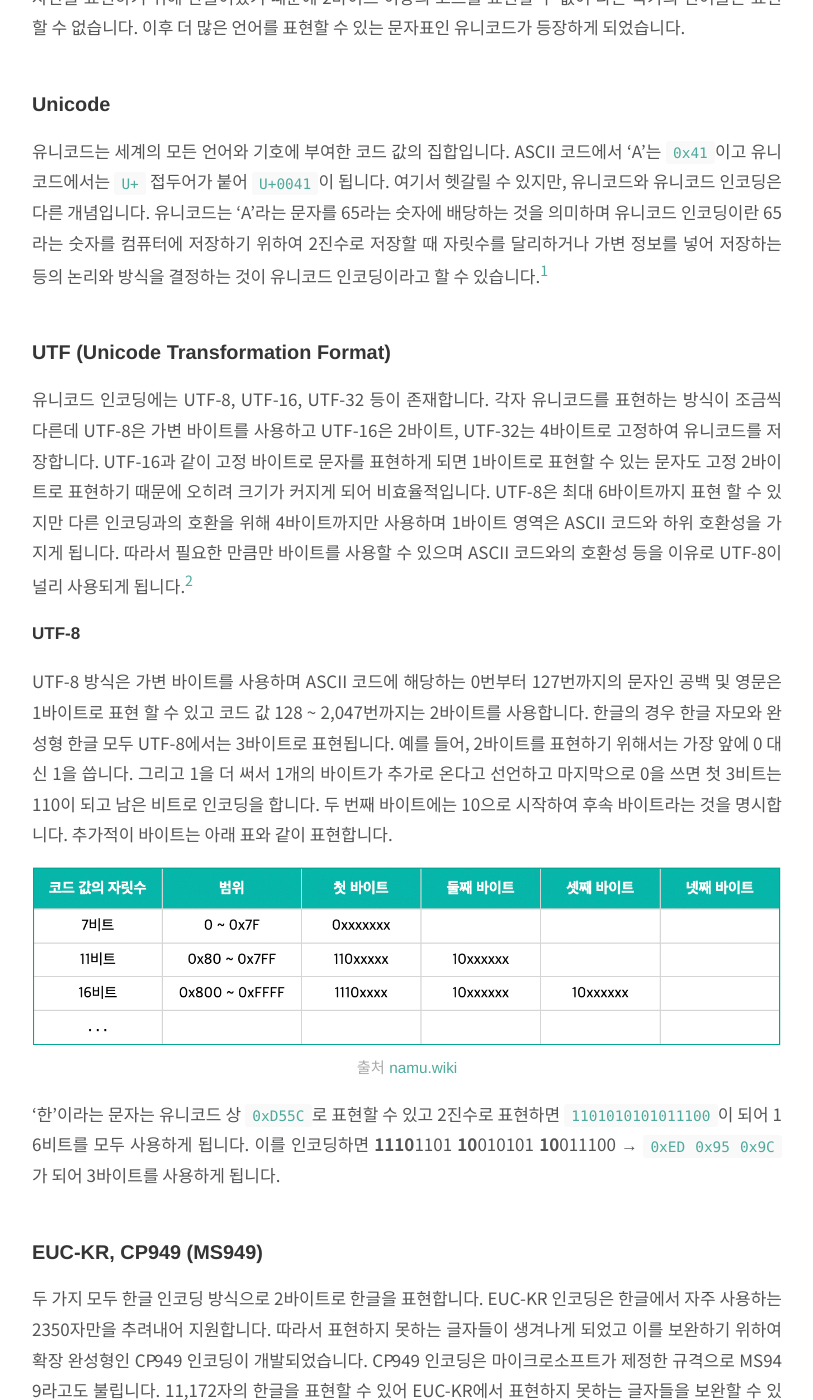
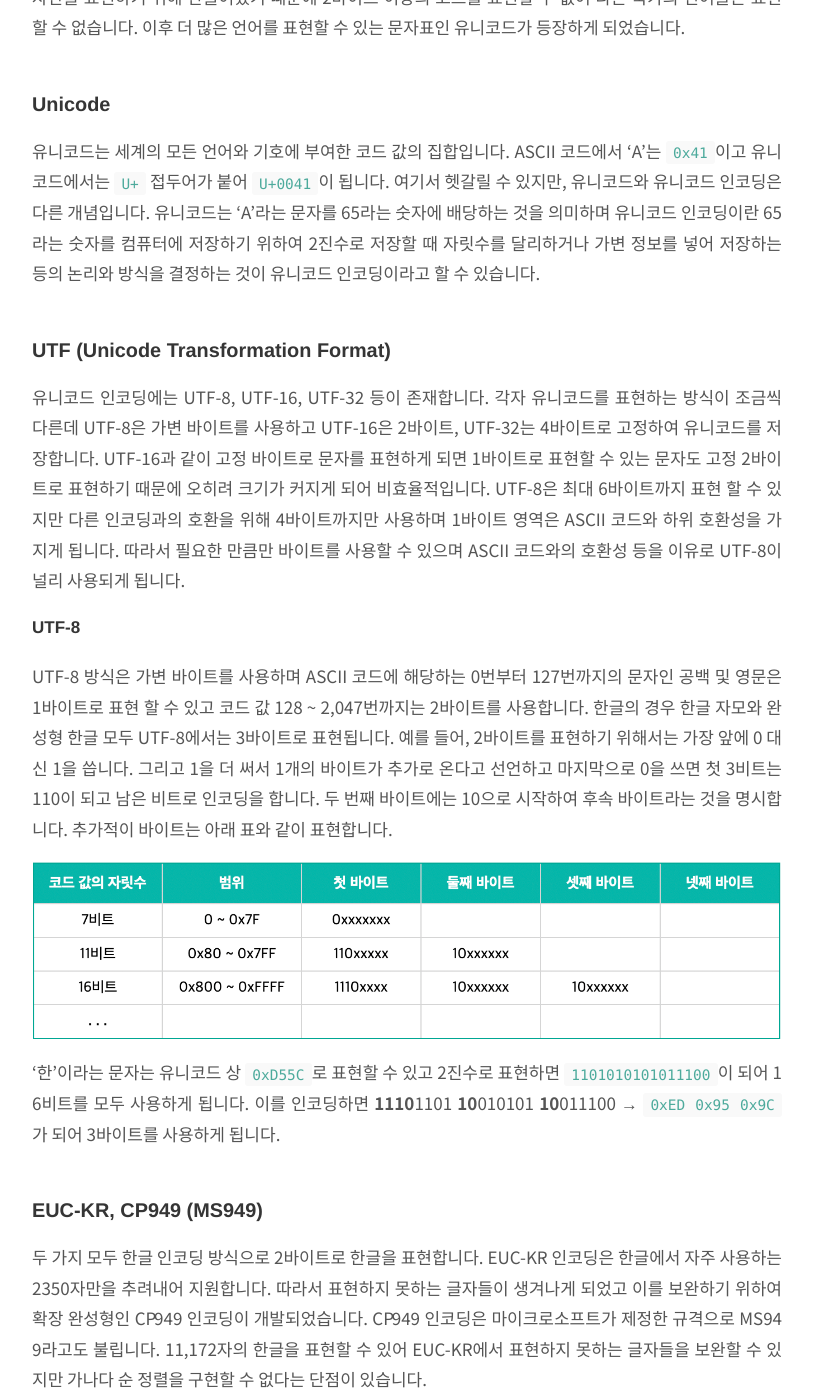
Before and after one commit to Gxone/Gxone.github.io, a Jekyll site: the page built from blog/encoding/index.md, in a window 1280 px wide and 1400 px high, scrolled down 1248 px. Shown: the whole window, without its empty margins (233-1046 px from the left). Built offline with Jekyll 4.4.1, drawn with Linux system fonts in a browser that asks for light colours; some web fonts are replaced; some of the changed text lies outside the part shown.

Commit message:
Modify: 일부 내용 수정

````diff
--- a/blog/encoding/index.md
+++ b/blog/encoding/index.md
@@ -19,16 +19,15 @@
 영문자를 표현하기 위한 인코딩 방식이며 1바이트 중 7비트를 사용하여 128가지의 문자를 표현합니다. 영문자만을 표현하기 위해 만들어졌기 때문에 2바이트 이상의 코드를 표현할 수 없어 다른 국가의 언어들은 표현할 수 없습니다. 이후 더 많은 언어를 표현할 수 있는 문자표인 유니코드가 등장하게 되었습니다.
 
 ### Unicode
-유니코드는 세계의 모든 언어와 기호에 부여한 코드 값의 집합입니다. ASCII 코드에서 'A'는 ```0x41```이고 유니코드에서는  ```U+``` 접두어가 붙어 ```U+0041```이 됩니다. 여기서 헷갈릴 수 있지만, 유니코드와 유니코드 인코딩은 다른 개념입니다. 유니코드는 'A'라는 문자를 65라는 숫자에 배당하는 것을 의미하며 유니코드 인코딩이란 65라는 숫자를 컴퓨터에 저장하기 위하여 2진수로 저장할 때 자릿수를 달리하거나 가변 정보를 넣어 저장하는 등의 논리와 방식을 결정하는 것이 유니코드 인코딩이라고 할 수 있습니다.[^1]
+유니코드는 세계의 모든 언어와 기호에 부여한 코드 값의 집합입니다. ASCII 코드에서 'A'는 ```0x41```이고 유니코드에서는  ```U+``` 접두어가 붙어 ```U+0041```이 됩니다. 여기서 헷갈릴 수 있지만, 유니코드와 유니코드 인코딩은 다른 개념입니다. 유니코드는 'A'라는 문자를 65라는 숫자에 배당하는 것을 의미하며 유니코드 인코딩이란 65라는 숫자를 컴퓨터에 저장하기 위하여 2진수로 저장할 때 자릿수를 달리하거나 가변 정보를 넣어 저장하는 등의 논리와 방식을 결정하는 것이 유니코드 인코딩이라고 할 수 있습니다.
 
 ### UTF (Unicode Transformation Format)
-유니코드 인코딩에는 UTF-8, UTF-16, UTF-32 등이 존재합니다. 각자 유니코드를 표현하는 방식이 조금씩 다른데 UTF-8은 가변 바이트를 사용하고 UTF-16은 2바이트, UTF-32는 4바이트로 고정하여 유니코드를 저장합니다. UTF-16과 같이 고정 바이트로 문자를 표현하게 되면 1바이트로 표현할 수 있는 문자도 고정 2바이트로 표현하기 때문에 오히려 크기가 커지게 되어 비효율적입니다. UTF-8은 최대 6바이트까지 표현 할 수 있지만 다른 인코딩과의 호환을 위해 4바이트까지만 사용하며 1바이트 영역은 ASCII 코드와 하위 호환성을 가지게 됩니다. 따라서 필요한 만큼만 바이트를 사용할 수 있으며 ASCII 코드와의 호환성 등을 이유로 UTF-8이 널리 사용되게 됩니다.[^2]
+유니코드 인코딩에는 UTF-8, UTF-16, UTF-32 등이 존재합니다. 각자 유니코드를 표현하는 방식이 조금씩 다른데 UTF-8은 가변 바이트를 사용하고 UTF-16은 2바이트, UTF-32는 4바이트로 고정하여 유니코드를 저장합니다. UTF-16과 같이 고정 바이트로 문자를 표현하게 되면 1바이트로 표현할 수 있는 문자도 고정 2바이트로 표현하기 때문에 오히려 크기가 커지게 되어 비효율적입니다. UTF-8은 최대 6바이트까지 표현 할 수 있지만 다른 인코딩과의 호환을 위해 4바이트까지만 사용하며 1바이트 영역은 ASCII 코드와 하위 호환성을 가지게 됩니다. 따라서 필요한 만큼만 바이트를 사용할 수 있으며 ASCII 코드와의 호환성 등을 이유로 UTF-8이 널리 사용되게 됩니다.
 
 #### UTF-8
 UTF-8 방식은 가변 바이트를 사용하며 ASCII 코드에 해당하는 0번부터 127번까지의 문자인 공백 및 영문은 1바이트로 표현 할 수 있고 코드 값 128 ~ 2,047번까지는 2바이트를 사용합니다. 한글의 경우 한글 자모와 완성형 한글 모두 UTF-8에서는 3바이트로 표현됩니다. 예를 들어, 2바이트를 표현하기 위해서는 가장 앞에 0 대신 1을 씁니다. 그리고 1을 더 써서 1개의 바이트가 추가로 온다고 선언하고 마지막으로 0을 쓰면 첫 3비트는 110이 되고 남은 비트로 인코딩을 합니다. 두 번째 바이트에는 10으로 시작하여 후속 바이트라는 것을 명시합니다. 추가적이 바이트는 아래 표와 같이 표현합니다.
 
 ![utf-8](img/utf-8.png)
-*출처 [namu.wiki](https://namu.wiki/w/UTF-8)*
 
 '한'이라는 문자는 유니코드 상 ```0xD55C```로 표현할 수 있고 2진수로 표현하면 ```1101010101011100```이 되어 16비트를 모두 사용하게 됩니다. 이를 인코딩하면 **1110**1101 **10**010101 **10**011100 → ```0xED 0x95 0x9C``` 가 되어 3바이트를 사용하게 됩니다.
 
@@ -45,6 +44,4 @@
 
 'Many'라는 문자열을 이진화하여 6비트씩 버퍼에 채워넣었을 때 남는 비트가 있다면 패딩 비트 0을 채워 6비트로 만듭니다. 그리고 24비트 버퍼에 남아있는 부분이 있다면 채워지지 않은 문자열 개수를 나타내는 '=' 패딩 문자를 추가하여 ```TWFueQ==```가 됩니다.
 
-[^1]: [namu.wiki](https://namu.wiki/w/%EC%9C%A0%EB%8B%88%EC%BD%94%EB%93%9C?from=unicode) 참고
-[^2]: [namu.wiki](https://namu.wiki/w/UTF-8) 참고
-[^3]: [devuna](https://devuna.tistory.com/41) 참고
+[^1]: [devuna](https://devuna.tistory.com/41) 참고
````
Also changed, not shown: other parts of blog/encoding/index.md (+1 -1 lines).
